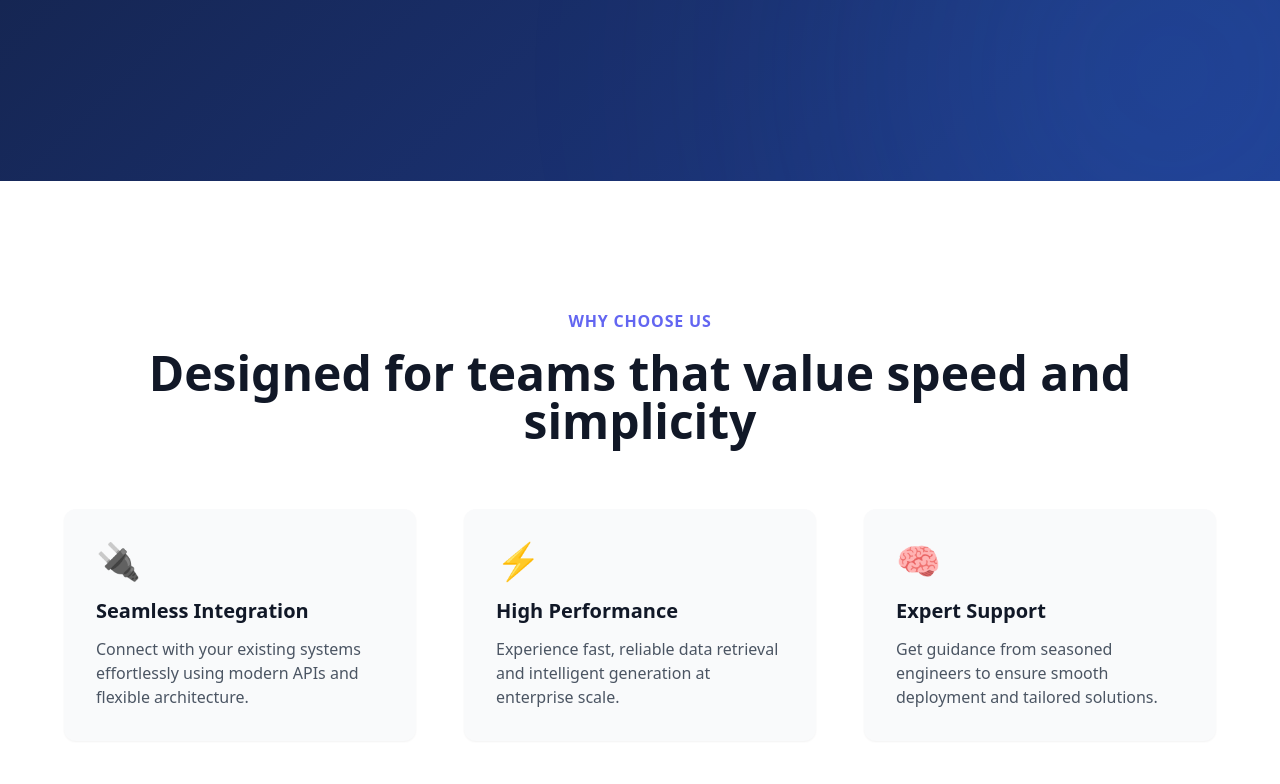
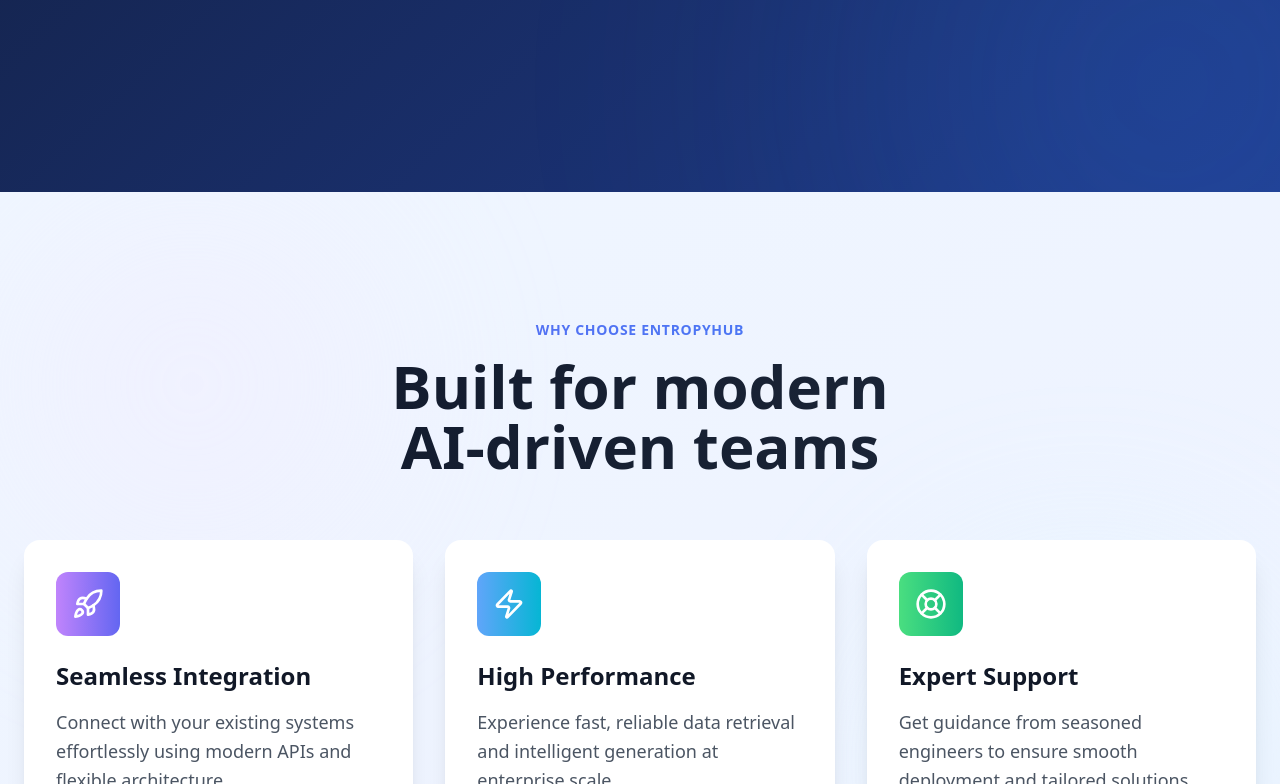
Before and after one commit to essamgouda97/entropyhub, a Next.js app: page / in a window 1280 px wide. Shown: the part 2676-3460 px from the top of the page. Built offline with nearby package versions, Linux system fonts and the light colour scheme.

Commit message:
redesigned some secitons and maintained the same font style and size

```diff
--- a/src/components/sections/Implementation.tsx
+++ b/src/components/sections/Implementation.tsx
@@ -1,67 +1,135 @@
-import React from 'react';
+'use client';
+import { motion, useScroll, useTransform } from 'framer-motion';
+import { useRef } from 'react';
+import { Search, Settings, TestTube2, Rocket } from 'lucide-react';
 
 export default function Implementation() {
+  const ref = useRef(null);
+  const { scrollYProgress } = useScroll({
+    target: ref,
+    offset: ["start start", "end start"]
+  });
+
+  const steps = [
+    {
+      icon: Search,
+      title: "Discovery Phase",
+      description: "Deep dive into your infrastructure needs and knowledge requirements",
+      color: "from-purple-500 to-indigo-500"
+    },
+    {
+      icon: Settings,
+      title: "System Integration",
+      description: "Seamless RAG implementation with existing data pipelines and APIs",
+      color: "from-teal-400 to-emerald-500"
+    },
+    {
+      icon: TestTube2,
+      title: "Validation Testing",
+      description: "Comprehensive performance benchmarking and accuracy validation",
+      color: "from-blue-400 to-cyan-500"
+    },
+    {
+      icon: Rocket,
+      title: "Production Launch",
+      description: "Full deployment with monitoring and ongoing optimization",
+      color: "from-orange-400 to-rose-500"
+    }
+  ];
+
+  const y1 = useTransform(scrollYProgress, [0, 1], [0, -100]);
+  const y2 = useTransform(scrollYProgress, [0, 1], [0, -50]);
+
   return (
-    <section id="implementation" className="py-28 bg-gray-50">
-      <div className="container mx-auto px-6 text-center">
-        <h2 className="text-4xl font-bold text-indigo-700 mb-16">Our Simple & Seamless Implementation Process</h2>
+    <section
+      ref={ref}
+      className="relative py-32 overflow-hidden bg-gradient-to-br from-slate-900 to-blue-900"
+    >
+      {/* Neural Network Background */}
+      <div className="absolute inset-0 opacity-10">
+        <svg viewBox="0 0 500 500" className="w-full h-full">
+          <path
+            d="M50 100 Q 200 50 350 100"
+            stroke="currentColor"
+            strokeWidth="0.5"
+            fill="none"
+            className="text-blue-400/20"
+          />
+          <path
+            d="M50 200 Q 250 150 450 200"
+            stroke="currentColor"
+            strokeWidth="0.5"
+            fill="none"
+            className="text-purple-400/20"
+          />
+          <path
+            d="M100 300 Q 200 250 300 300"
+            stroke="currentColor"
+            strokeWidth="0.5"
+            fill="none"
+            className="text-indigo-400/20"
+          />
+        </svg>
+      </div>
 
-        {/* Timeline Section */}
+      {/* Floating Elements */}
+      <motion.div
+        style={{ y: y1 }}
+        className="absolute top-20 left-20 w-48 h-48 bg-purple-500/10 rounded-full backdrop-blur-lg border border-purple-500/20"
+      />
+      <motion.div
+        style={{ y: y2 }}
+        className="absolute bottom-20 right-20 w-64 h-64 bg-blue-500/10 rounded-full backdrop-blur-lg border border-blue-500/20"
+      />
+
+      <div className="relative z-10 max-w-6xl mx-auto px-4 sm:px-6 lg:px-8">
+        <motion.div
+          initial={{ opacity: 0, y: 20 }}
+          whileInView={{ opacity: 1, y: 0 }}
+          className="text-center mb-16 md:mb-24"
+        >
+          <p className="text-sm font-semibold uppercase tracking-wider mb-4 bg-gradient-to-r from-blue-400 to-purple-400 bg-clip-text text-transparent">
+            Structured Implementation
+          </p>
+          <h2 className="text-3xl md:text-5xl font-bold bg-gradient-to-r from-blue-200 to-purple-200 bg-clip-text text-transparent pb-[0.15em]">
+            Seamless Deployment Process
+          </h2>
+        </motion.div>
+
         <div className="relative">
-          {/* Step 1: Discovery */}
-          <div className="flex items-center justify-start mb-16">
-            <div className="w-12 h-12 rounded-full bg-indigo-500 text-white flex items-center justify-center shadow-lg">
-              <span className="text-2xl">🔍</span>
-            </div>
-            <div className="ml-6 max-w-md">
-              <h3 className="text-2xl font-semibold text-indigo-700">Step 1: Discovery</h3>
-              <p className="text-lg text-gray-600 mt-4">
-                We get to know your needs and tailor our solution just for you. It’s all about understanding how we can help.
-              </p>
-            </div>
+          {/* Vertical Timeline Line */}
+          <div className="absolute left-1/2 h-full w-0.5 bg-gradient-to-b from-white/20 to-transparent -translate-x-1/2" />
+
+          <div className="space-y-16 md:space-y-24">
+            {steps.map((step, index) => (
+              <motion.div
+                key={index}
+                initial={{ opacity: 0, x: index % 2 === 0 ? -20 : 20 }}
+                whileInView={{ opacity: 1, x: 0 }}
+                transition={{ duration: 0.4, delay: index * 0.1 }}
+                className="relative flex flex-col md:flex-row items-center gap-6 md:gap-12"
+              >
+                {/* Timeline Dot */}
+                <div className="absolute md:static left-1/2 md:left-auto -translate-x-1/2 md:translate-x-0 top-0 md:top-auto w-4 h-4 bg-white/20 rounded-full z-10" />
+
+                {/* Icon Container */}
+                <div className={`w-full md:w-1/3 ${index % 2 === 0 ? 'md:order-1' : 'md:order-2'} flex justify-center`}>
+                  <div className={`p-6 rounded-2xl bg-gradient-to-br ${step.color} shadow-lg w-fit`}>
+                    <step.icon className="w-8 h-8 text-white" />
+                  </div>
+                </div>
+
+                {/* Content Card */}
+                <div className={`w-full md:w-2/3 ${index % 2 === 0 ? 'md:order-2' : 'md:order-1'} ${index % 2 === 0 ? 'md:text-right' : 'md:text-left'}`}>
+                  <div className="p-8 bg-white/5 backdrop-blur-lg rounded-2xl shadow-xl border border-white/10 hover:border-white/20 transition-all">
+                    <div className="text-sm font-semibold text-gray-400 mb-2">Step {index + 1}</div>
+                    <h3 className="text-2xl font-bold text-white mb-3">{step.title}</h3>
+                    <p className="text-gray-400 leading-relaxed">{step.description}</p>
+                  </div>
+                </div>
+              </motion.div>
+            ))}
           </div>
-
-          {/* Step 2: Setup */}
-          <div className="flex items-center justify-end mb-16">
-            <div className="w-12 h-12 rounded-full bg-indigo-500 text-white flex items-center justify-center shadow-lg">
-              <span className="text-2xl">🔧</span>
-            </div>
-            <div className="ml-6 max-w-md">
-              <h3 className="text-2xl font-semibold text-indigo-700">Step 2: Setup</h3>
-              <p className="text-lg text-gray-600 mt-4">
-                Our team seamlessly integrates RAG into your workflow. We ensure that it fits perfectly and operates smoothly.
-              </p>
-            </div>
-          </div>
-
-          {/* Step 3: Testing */}
-          <div className="flex items-center justify-start mb-16">
-            <div className="w-12 h-12 rounded-full bg-indigo-500 text-white flex items-center justify-center shadow-lg">
-              <span className="text-2xl">✅</span>
-            </div>
-            <div className="ml-6 max-w-md">
-              <h3 className="text-2xl font-semibold text-indigo-700">Step 3: Testing</h3>
-              <p className="text-lg text-gray-600 mt-4">
-                We test everything to make sure it’s running perfectly. From performance to reliability, we’ve got it covered.
-              </p>
-            </div>
-          </div>
-
-          {/* Step 4: Launch */}
-          <div className="flex items-center justify-end mb-16">
-            <div className="w-12 h-12 rounded-full bg-indigo-500 text-white flex items-center justify-center shadow-lg">
-              <span className="text-2xl">🚀</span>
-            </div>
-            <div className="ml-6 max-w-md">
-              <h3 className="text-2xl font-semibold text-indigo-700">Step 4: Launch</h3>
-              <p className="text-lg text-gray-600 mt-4">
-                The system is ready to go live, and we’ll be with you every step of the way with full support.
-              </p>
-            </div>
-          </div>
-
-          {/* Timeline line */}
-          <div className="absolute top-0 left-1/2 transform -translate-x-1/2 w-1 h-full bg-indigo-200"></div>
         </div>
       </div>
     </section>
--- a/src/components/sections/UseCases.tsx
+++ b/src/components/sections/UseCases.tsx
@@ -1,78 +1,103 @@
 'use client';
-import React from 'react';
+import { motion } from 'framer-motion';
+import { Scale, Users, BrainCircuit, MessageSquare, ShoppingBag, HeartPulse } from 'lucide-react';
+
+const useCases = [
+  {
+    icon: Scale,
+    title: "Legal Research Acceleration",
+    description: "Instant case law retrieval and summary generation for legal teams",
+    color: "from-purple-400 to-indigo-500"
+  },
+  {
+    icon: Users,
+    title: "Intelligent Recruitment",
+    description: "AI-powered candidate matching and interview question generation",
+    color: "from-blue-400 to-cyan-500"
+  },
+  {
+    icon: BrainCircuit,
+    title: "Strategic Decision Support",
+    description: "Real-time insights generation from corporate data repositories",
+    color: "from-green-400 to-emerald-500"
+  },
+  {
+    icon: MessageSquare,
+    title: "Customer Support AI",
+    description: "Instant knowledge retrieval for personalized customer responses",
+    color: "from-yellow-400 to-amber-500"
+  },
+  {
+    icon: ShoppingBag,
+    title: "E-commerce Personalization",
+    description: "Behavior-based product recommendation engine",
+    color: "from-pink-400 to-rose-500"
+  },
+  {
+    icon: HeartPulse,
+    title: "Clinical Intelligence",
+    description: "Medical research analysis and patient care optimization",
+    color: "from-teal-400 to-sky-500"
+  }
+];
 
 export default function UseCases() {
   return (
-    <section id="use-cases" className="py-28 bg-gray-100">
-      <div className="container mx-auto px-6">
-        <h2 className="text-4xl font-bold text-indigo-700 text-center mb-16">How Our Solution Can Help Your Business</h2>
+    <section className="relative py-32 bg-gradient-to-br from-blue-50 to-indigo-50 px-6 overflow-hidden">
+      {/* Decorative background elements */}
+      <div className="absolute inset-0 pointer-events-none">
+        <div className="absolute top-0 left-0 w-96 h-96 bg-purple-100 rounded-full blur-[100px] opacity-30"></div>
+        <div className="absolute bottom-0 right-0 w-96 h-96 bg-cyan-100 rounded-full blur-[100px] opacity-30"></div>
+      </div>
 
-        <div className="flex flex-wrap justify-center gap-8">
-          {/* Law Firm Use Case */}
-          <div className="w-full sm:w-1/2 lg:w-1/3 bg-white rounded-2xl shadow-lg p-6 hover:shadow-xl transition">
-            <div className="flex items-center mb-4">
-              <div className="bg-indigo-100 p-3 rounded-full text-4xl">⚖️</div>
-              <h3 className="ml-4 text-xl font-semibold">Accelerate Legal Research</h3>
-            </div>
-            <p className="text-gray-600">
-              Law firms deal with vast amounts of legal data. With our solution, legal teams can quickly retrieve relevant case law and generate accurate summaries, saving hours of manual research.
-            </p>
-          </div>
+      <div className="max-w-7xl mx-auto text-center relative z-10">
+        <motion.div
+          initial={{ opacity: 0, y: 20 }}
+          whileInView={{ opacity: 1, y: 0 }}
+          transition={{ duration: 0.6 }}
+          viewport={{ once: true }}
+        >
+          <p className="text-sm font-semibold uppercase tracking-wider mb-4 bg-gradient-to-r from-indigo-500 to-blue-500 bg-clip-text text-transparent">
+            Industry Applications
+          </p>
+          <h2 className="text-4xl md:text-6xl font-bold bg-gradient-to-r from-slate-900 to-slate-800 bg-clip-text text-transparent mb-16">
+            Transformative Business Solutions
+            <br />
+            Powered by AI
+          </h2>
+        </motion.div>
 
-          {/* HR Department Use Case */}
-          <div className="w-full sm:w-1/2 lg:w-1/3 bg-white rounded-2xl shadow-lg p-6 hover:shadow-xl transition">
-            <div className="flex items-center mb-4">
-              <div className="bg-blue-100 p-3 rounded-full text-4xl">📑</div>
-              <h3 className="ml-4 text-xl font-semibold">Streamline Recruitment</h3>
-            </div>
-            <p className="text-gray-600">
-              HR teams can instantly analyze resumes, match candidates to job descriptions, and generate personalized interview questions, improving hiring efficiency and accuracy.
-            </p>
-          </div>
+        <div className="grid gap-8 md:grid-cols-2 lg:grid-cols-3">
+          {useCases.map((useCase, index) => (
+            <motion.div
+              key={index}
+              initial={{ opacity: 0, y: 30 }}
+              whileInView={{ opacity: 1, y: 0 }}
+              transition={{ duration: 0.6, delay: index * 0.1 }}
+              viewport={{ once: true }}
+              className="group relative text-left bg-white p-8 rounded-2xl shadow-xl hover:shadow-2xl transition-all duration-300"
+            >
+              {/* Gradient border effect */}
+              <div className="absolute inset-0 rounded-2xl bg-gradient-to-r p-[2px] opacity-0 group-hover:opacity-100 transition-opacity duration-300">
+                <div className={`absolute inset-0 bg-gradient-to-r ${useCase.color} rounded-2xl opacity-30`} />
+              </div>
 
-          {/* Corporate Decision-Making Use Case */}
-          <div className="w-full sm:w-1/2 lg:w-1/3 bg-white rounded-2xl shadow-lg p-6 hover:shadow-xl transition">
-            <div className="flex items-center mb-4">
-              <div className="bg-green-100 p-3 rounded-full text-4xl">📊</div>
-              <h3 className="ml-4 text-xl font-semibold">Improve Decision-Making</h3>
-            </div>
-            <p className="text-gray-600">
-              Corporate teams can quickly retrieve relevant reports and generate insights, allowing for faster and more informed decision-making.
-            </p>
-          </div>
+              <div className="relative">
+                <div className={`mb-6 w-fit p-4 rounded-xl bg-gradient-to-r ${useCase.color}`}>
+                  <useCase.icon className="w-8 h-8 text-white" />
+                </div>
+                <h3 className="text-2xl font-bold text-gray-900 mb-4 group-hover:text-gray-800 transition-colors">
+                  {useCase.title}
+                </h3>
+                <p className="text-gray-600 text-lg leading-relaxed group-hover:text-gray-700 transition-colors">
+                  {useCase.description}
+                </p>
+              </div>
 
-          {/* Customer Support Use Case */}
-          <div className="w-full sm:w-1/2 lg:w-1/3 bg-white rounded-2xl shadow-lg p-6 hover:shadow-xl transition">
-            <div className="flex items-center mb-4">
-              <div className="bg-yellow-100 p-3 rounded-full text-4xl">🤖</div>
-              <h3 className="ml-4 text-xl font-semibold">Enhance Response Times</h3>
-            </div>
-            <p className="text-gray-600">
-              Customer support teams can automatically retrieve the most relevant articles and generate personalized responses instantly, improving customer satisfaction.
-            </p>
-          </div>
-
-          {/* E-commerce Business Use Case */}
-          <div className="w-full sm:w-1/2 lg:w-1/3 bg-white rounded-2xl shadow-lg p-6 hover:shadow-xl transition">
-            <div className="flex items-center mb-4">
-              <div className="bg-purple-100 p-3 rounded-full text-4xl">🛒</div>
-              <h3 className="ml-4 text-xl font-semibold">Personalized Recommendations</h3>
-            </div>
-            <p className="text-gray-600">
-              E-commerce businesses can analyze customer behavior and automatically generate product recommendations, creating a personalized shopping experience that drives conversions.
-            </p>
-          </div>
-
-          {/* Healthcare Use Case */}
-          <div className="w-full sm:w-1/2 lg:w-1/3 bg-white rounded-2xl shadow-lg p-6 hover:shadow-xl transition">
-            <div className="flex items-center mb-4">
-              <div className="bg-teal-100 p-3 rounded-full text-4xl">🩺</div>
-              <h3 className="ml-4 text-xl font-semibold">Improve Patient Care</h3>
-            </div>
-            <p className="text-gray-600">
-              Healthcare providers can quickly retrieve patient data, analyze medical research, and generate clinical recommendations based on the latest findings, improving patient care.
-            </p>
-          </div>
+              {/* Subtle background hover effect */}
+              <div className="absolute inset-0 rounded-2xl bg-gradient-to-br from-white/50 to-transparent opacity-0 group-hover:opacity-20 transition-opacity duration-300 pointer-events-none" />
+            </motion.div>
+          ))}
         </div>
       </div>
     </section>
--- a/src/components/sections/WhyChooseUs.tsx
+++ b/src/components/sections/WhyChooseUs.tsx
@@ -1,42 +1,84 @@
 'use client';
-import React from 'react';
+import { motion } from 'framer-motion';
+import { Rocket, Zap, LifeBuoy } from 'lucide-react';
 
 const features = [
   {
-    emoji: '🔌',
+    icon: Rocket,
     title: 'Seamless Integration',
-    description:
-      'Connect with your existing systems effortlessly using modern APIs and flexible architecture.',
+    description: 'Connect with your existing systems effortlessly using modern APIs and flexible architecture.',
+    color: 'from-purple-400 to-indigo-500'
   },
   {
-    emoji: '⚡',
+    icon: Zap,
     title: 'High Performance',
-    description:
-      'Experience fast, reliable data retrieval and intelligent generation at enterprise scale.',
+    description: 'Experience fast, reliable data retrieval and intelligent generation at enterprise scale.',
+    color: 'from-blue-400 to-cyan-500'
   },
   {
-    emoji: '🧠',
+    icon: LifeBuoy,
     title: 'Expert Support',
-    description:
-      'Get guidance from seasoned engineers to ensure smooth deployment and tailored solutions.',
+    description: 'Get guidance from seasoned engineers to ensure smooth deployment and tailored solutions.',
+    color: 'from-green-400 to-emerald-500'
   },
 ];
 
 export default function WhyChooseUs() {
   return (
-    <section className="py-32 bg-white px-6">
-      <div className="max-w-6xl mx-auto text-center">
-        <p className="text-indigo-500 font-semibold uppercase tracking-wider mb-4">Why Choose Us</p>
-        <h2 className="text-3xl md:text-5xl font-bold text-gray-900 mb-16">
-          Designed for teams that value speed and simplicity
-        </h2>
-        <div className="grid gap-12 md:grid-cols-3">
+    <section className="relative py-32 bg-gradient-to-br from-blue-50 to-indigo-50 px-6 overflow-hidden">
+      {/* Decorative background elements */}
+      <div className="absolute inset-0 pointer-events-none">
+        <div className="absolute top-0 left-0 w-96 h-96 bg-purple-100 rounded-full blur-[100px] opacity-30"></div>
+        <div className="absolute bottom-0 right-0 w-96 h-96 bg-cyan-100 rounded-full blur-[100px] opacity-30"></div>
+      </div>
+
+      <div className="max-w-7xl mx-auto text-center relative z-10">
+        <motion.div
+          initial={{ opacity: 0, y: 20 }}
+          whileInView={{ opacity: 1, y: 0 }}
+          transition={{ duration: 0.6 }}
+          viewport={{ once: true }}
+        >
+          <p className="text-sm font-semibold uppercase tracking-wider mb-4 bg-gradient-to-r from-indigo-500 to-blue-500 bg-clip-text text-transparent">
+            Why Choose EntropyHub
+          </p>
+          <h2 className="text-4xl md:text-6xl font-bold bg-gradient-to-r from-slate-900 to-slate-800 bg-clip-text text-transparent mb-16">
+            Built for modern
+            <br />
+            AI-driven teams
+          </h2>
+        </motion.div>
+
+        <div className="grid gap-8 md:grid-cols-3">
           {features.map((feature, index) => (
-            <div key={index} className="text-left bg-gray-50 p-8 rounded-xl shadow-sm hover:shadow-md transition">
-              <div className="text-4xl mb-4">{feature.emoji}</div>
-              <h3 className="text-xl font-semibold mb-3 text-gray-900">{feature.title}</h3>
-              <p className="text-gray-600 text-base">{feature.description}</p>
-            </div>
+            <motion.div
+              key={index}
+              initial={{ opacity: 0, y: 30 }}
+              whileInView={{ opacity: 1, y: 0 }}
+              transition={{ duration: 0.6, delay: index * 0.2 }}
+              viewport={{ once: true }}
+              className="group relative text-left bg-white p-8 rounded-2xl shadow-xl hover:shadow-2xl transition-all duration-300"
+            >
+              {/* Gradient border effect */}
+              <div className="absolute inset-0 rounded-2xl bg-gradient-to-r p-[2px] opacity-0 group-hover:opacity-100 transition-opacity duration-300">
+                <div className={`absolute inset-0 bg-gradient-to-r ${feature.color} rounded-2xl opacity-30`} />
+              </div>
+
+              <div className="relative">
+                <div className={`mb-6 w-fit p-4 rounded-xl bg-gradient-to-r ${feature.color}`}>
+                  <feature.icon className="w-8 h-8 text-white" />
+                </div>
+                <h3 className="text-2xl font-bold text-gray-900 mb-4 group-hover:text-gray-800 transition-colors">
+                  {feature.title}
+                </h3>
+                <p className="text-gray-600 text-lg leading-relaxed group-hover:text-gray-700 transition-colors">
+                  {feature.description}
+                </p>
+              </div>
+
+              {/* Subtle background hover effect */}
+              <div className="absolute inset-0 rounded-2xl bg-gradient-to-br from-white/50 to-transparent opacity-0 group-hover:opacity-20 transition-opacity duration-300 pointer-events-none" />
+            </motion.div>
           ))}
         </div>
       </div>
```
Also changed, not shown: src/components/sections/Vision.tsx (+6 -6 lines).
